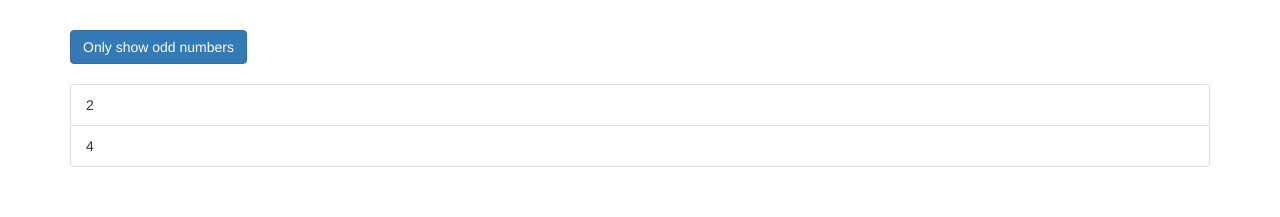
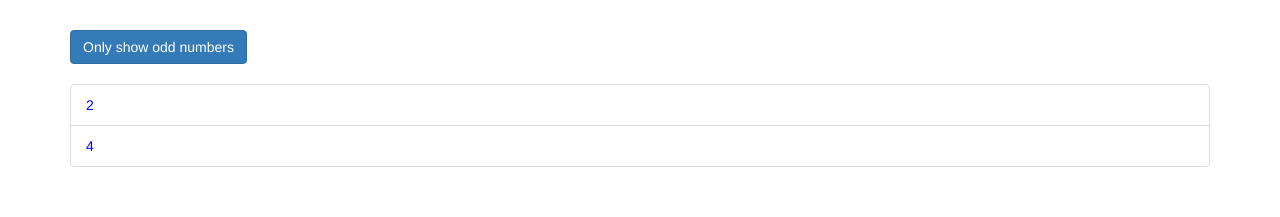
Before and after one commit to verlil/angular5-directives-start, an Angular app: page / in a window 1280 px wide. Shown: the top 217 px of the page. Built offline with nearby package versions, Linux system fonts and the light colour scheme.

Commit message:
math in [ngClass]

```diff
--- a/src/app/app.component.css
+++ b/src/app/app.component.css
@@ -1,3 +1,11 @@
 .container {
   margin-top: 30px;
 }
+
+.odd{
+  color: red;
+}
+
+.even{
+  color: blue;
+}
--- a/src/app/app.component.html
+++ b/src/app/app.component.html
@@ -9,6 +9,7 @@
         <div *ngIf="onlyOdd">
           <li
             class="list-group-item"
+            [ngClass]="{odd: odd % 2 !== 0}"
             *ngFor="let odd of oddNumbers">
             {{ odd }}
           </li>
@@ -16,6 +17,7 @@
         <div *ngIf="!onlyOdd">
           <li
             class="list-group-item"
+            [ngClass]="{even: even % 2 === 0}"
             *ngFor="let even of evenNumbers">
             {{ even }}
           </li>
```
